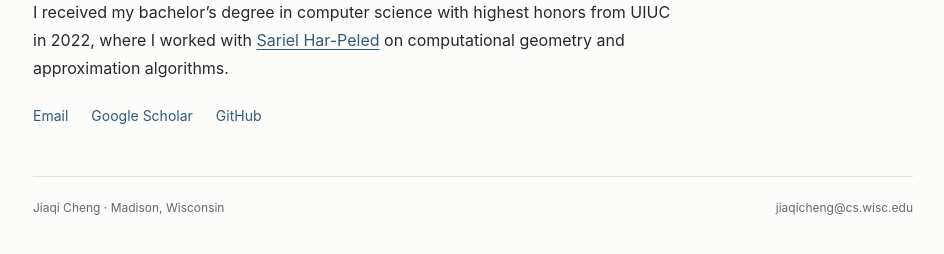
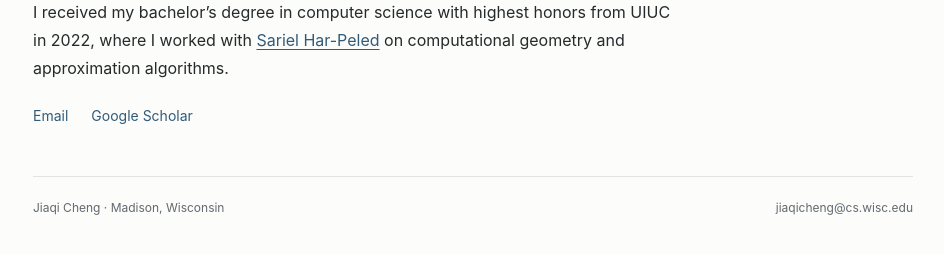
Before and after one commit to JackyCheng1999/JackyCheng1999.github.io, a Jekyll site: the page index.html, which Jekyll copies as it is, in a window 1280 px wide. Shown: the part 358-612 px from the top of the page, without its empty margins (167-1111 px from the left). Built offline with Jekyll 4.4.1, drawn with Linux system fonts in a browser that asks for light colours.

Commit message:
Remove GitHub link from homepage profiles

```diff
--- a/index.html
+++ b/index.html
@@ -32,7 +32,6 @@
             <ul class="profile-links" aria-label="Contact and profiles">
               <li><a href="mailto:jiaqicheng@cs.wisc.edu">Email</a></li>
               <li><a href="https://scholar.google.com/citations?user=SZ4sYBwAAAAJ&amp;hl=en">Google Scholar</a></li>
-              <li><a href="https://github.com/JackyCheng1999">GitHub</a></li>
             </ul>
           </div>
         </div>
```
